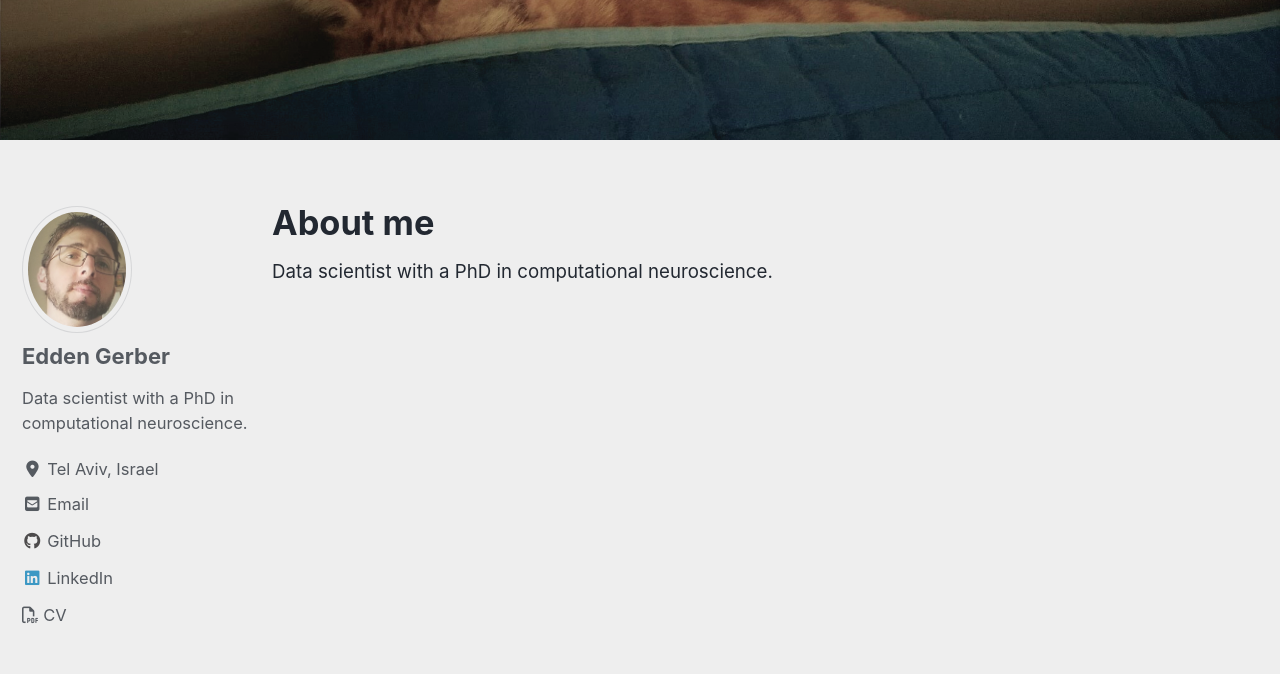
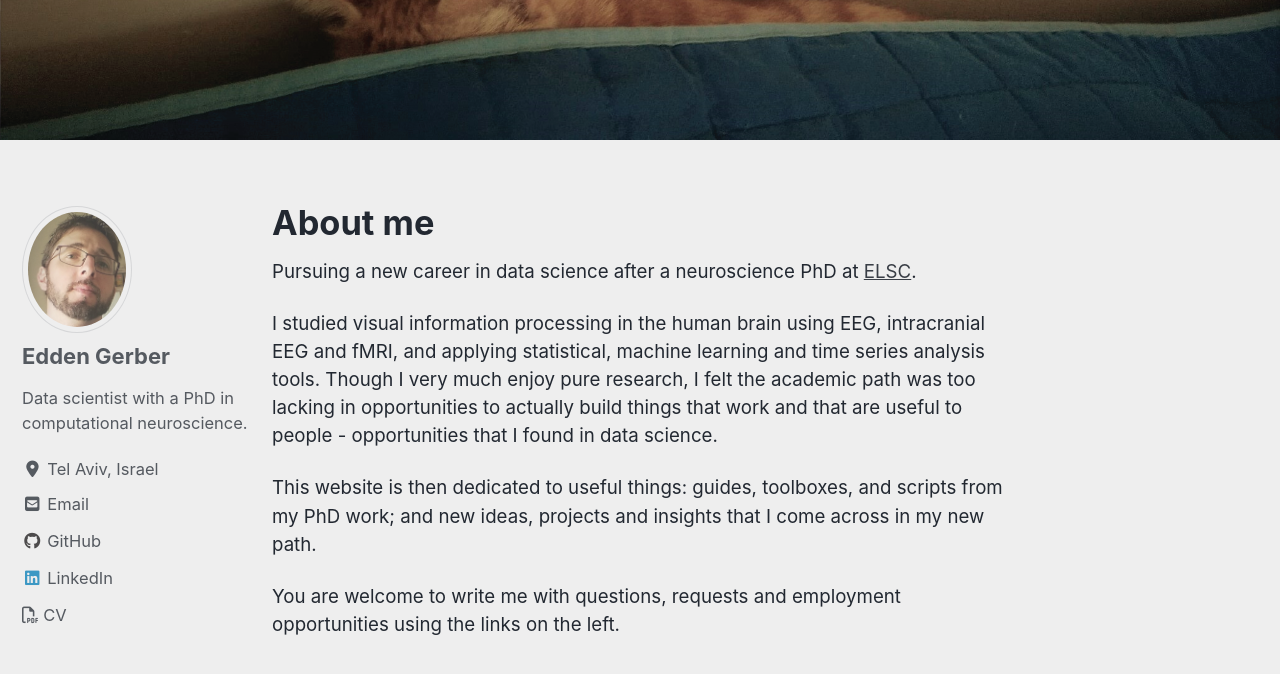
Before and after one commit to edden-gerber/edden-gerber.github.io, a Jekyll site: the page built from _pages/about.md, in a window 1280 px wide and 900 px high, scrolled down 249 px. Shown: the top 674 px of the window. Built offline with Jekyll 4.4.1, drawn with Linux system fonts in a browser that asks for light colours; cached includes are drawn as plain includes; nearby versions of some CDN libraries.

Commit message:
update about page

```diff
--- a/_pages/about.md
+++ b/_pages/about.md
@@ -6,4 +6,10 @@ header:
   image: "assets/images/cat.png"
 ---
 
-Data scientist with a PhD in computational neuroscience.
+Pursuing a new career in data science after a neuroscience PhD at [ELSC](https://elsc.huji.ac.il/).
+
+I studied visual information processing in the human brain using EEG, intracranial EEG and fMRI, and applying statistical, machine learning and time series analysis tools. Though I very much enjoy pure research, I felt the academic path was too lacking in opportunities to actually build things that work and that are useful to people - opportunities that I found in data science.
+
+This website is then dedicated to useful things: guides, toolboxes, and scripts from my PhD work; and new ideas, projects and insights that I come across in my new path.
+
+You are welcome to write me with questions, requests and employment opportunities using the links on the left.
```
